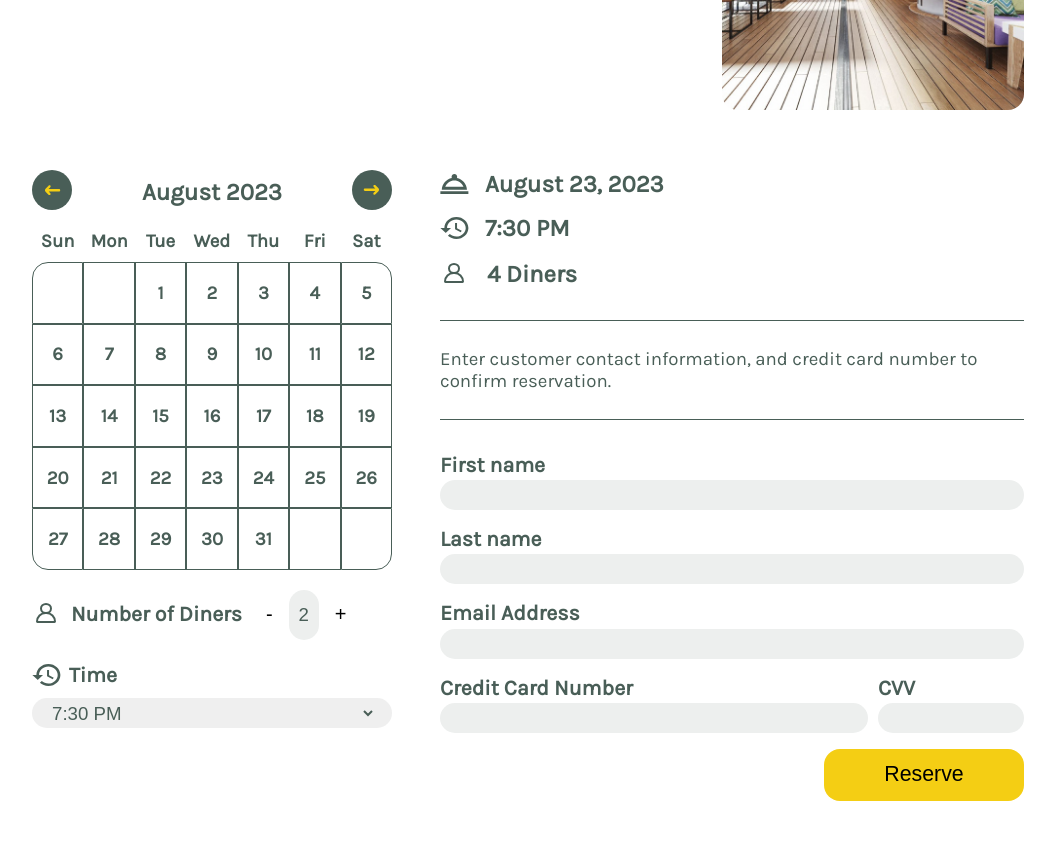
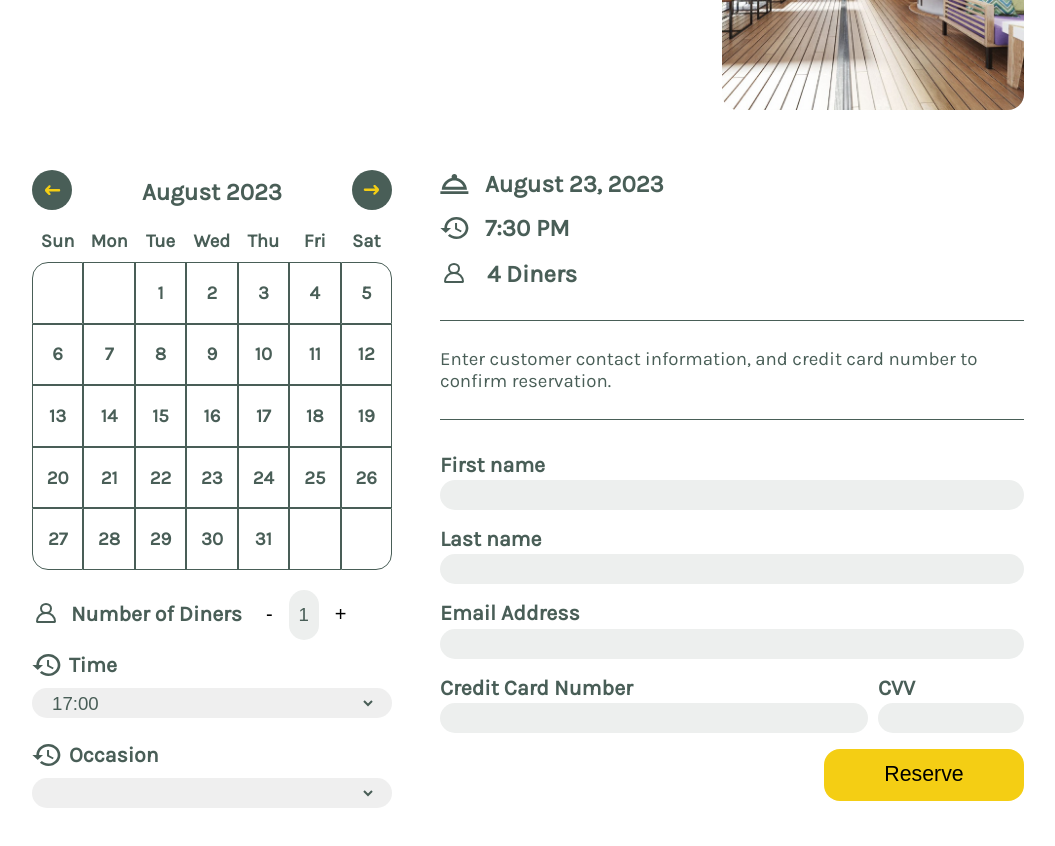
Before and after one commit to tofu97/little-lemon, a React (Create React App) app: page /reservations in a window 1280 px wide. Shown: the part 280-1126 px from the top of the page, without its empty margins (112-1167 px from the left). Built offline with nearby package versions, Linux system fonts and the light colour scheme; a web font is replaced by a local one.

Commit message:
Made the reservation details controlled components
* put everything in a single form
* hide the date input visibility except for screen readers

```diff
--- a/src/components/ReservationDetails.jsx
+++ b/src/components/ReservationDetails.jsx
@@ -1,4 +1,4 @@
-import React from "react"
+import React, { useState } from "react"
 import backButtonGrn from "../assets/images/Back-grn.svg"
 import forwardButtonGrn from "../assets/images/Forward-grn.svg"
 import user from "../assets/images/User.svg"
@@ -6,10 +6,42 @@ import clock from "../assets/images/clock.svg"
 import dish from "../assets/images/Dish.svg"
 
 const ReservationDetails = (props) => {
+    const [date, setDate] = useState("")
+    const [diners, setDiners] = useState(1)
+    const [time, setTime] = useState("")
+    const [occasion, setOccasion] = useState("")
+    const [availableTimes, setAvailableTimes] = useState([
+      "17:00",
+      "19:00",
+      "20:00",
+      "21:00",
+      "22:00",
+    ])
+
+    const onChangeDate = (e) => {
+        console.log(e.target.value)
+        setDate(e.target.value)
+    }
+
+    const onChangeDiners = (e) => {
+        console.log(e.target.value)
+        setDiners(e.target.value)
+    }
+
+    const onChangeTime = (e) => {
+        console.log(e.target.value)
+        setTime(e.target.value)
+    }
+
+    const onChangeOccasion = (e) => {
+        console.log(e.target.value)
+        setOccasion(e.target.value)
+    }
+
     return (
         <section className="container">
           <div className="content">
-            <div id="reservation-details">
+            <form id="reservation-details">
               <div className="calender-nav">
                 <nav>
                   <button>
@@ -81,29 +113,68 @@ const ReservationDetails = (props) => {
                   </tr>
                 </tbody>
               </table>
+              <div id="date-input">
+                <div className="field">
+                  <label htmlFor="res-date">
+                    <img src={clock} alt="date" />
+                    Date
+                  </label>
+                  <input type="date" id="res-date" onChange={onChangeDate} />
+                </div>
+              </div>
               <div id="diners-input">
                 <div className='field field-flex'>
-                  <label>
+                  <label htmlFor="guests">
                     <img src={user} alt="user" />
                     Number of Diners
                   </label>
                   <div id="diners-number-picker">
-                    <button class="number-btn">-</button>
-                      <input type='number' defaultValue={2} min={1} max={20} />
-                    <button class="number-btn">+</button>
+                    <button className="number-btn">-</button>
+                      <input
+                        type='number'
+                        defaultValue={diners}
+                        min={1}
+                        max={10}
+                        id="guests"
+                        onChange={onChangeDiners}
+                      />
+                    <button className="number-btn">+</button>
                   </div>
                 </div>
               </div>
               <div id="time-input">
                 <div className='field'>
-                  <label>
+                  <label htmlFor="res-time">
                     <img src={clock} alt="clock" />
                     Time
                   </label>
-                  <select value="1930">
-                    <option value="1930">7:30 PM</option>
-                    <option value="1945">7:45 PM</option>
-                    <option value="2000">8:00 PM</option>
+                  <select
+                    value={time}
+                    id="res-time"
+                    onChange={onChangeTime}
+                  >
+                    {availableTimes.map((time) => {
+                      return (
+                        <option key={time}>{time}</option>
+                      )
+                    })}
+                  </select>
+                </div>
+              </div>
+              <div id="occasion-input">
+                <div className="field">
+                  <label htmlFor="occasion">
+                    <img src={clock} alt="clock" />
+                    Occasion
+                  </label>
+                  <select
+                    id="occasion"
+                    onChange={onChangeOccasion}
+                    value={occasion}
+                  >
+                    <option></option>
+                    <option>Birthday</option>
+                    <option>Anniversary</option>
                   </select>
                 </div>
               </div>
@@ -124,27 +195,27 @@ const ReservationDetails = (props) => {
               <div id="reservation-contact-info">
                 <p>Enter customer contact information, and credit card number to confirm reservation.</p>
               </div>
-              <form id="contact-form">
+              <div id="contact-form">
                 <fieldset>
                   <div className="field">
-                    <label for="firstName">First name</label>
+                    <label htmlFor="firstName">First name</label>
                     <input type="text" id="firstName" name="firstName" />
                   </div>
                   <div className="field">
-                    <label for="lastName">Last name</label>
+                    <label htmlFor="lastName">Last name</label>
                     <input type="text" id="lastName" name="lastName" />
                   </div>
                   <div className="field">
-                    <label for="email">Email Address</label>
+                    <label htmlFor="email">Email Address</label>
                     <input type="email" id="email" name="email" />
                   </div>
                   <div id="credit-card-details">
                     <div className="field">
-                      <label for="creditCard">Credit Card Number</label>
+                      <label htmlFor="creditCard">Credit Card Number</label>
                       <input type="text" id="creditCard" name="creditCard" />
                     </div>
                     <div className="field">
-                      <label for="creditCardCvv">CVV</label>
+                      <label htmlFor="creditCardCvv">CVV</label>
                       <input type="text" id="creditCardCvv" name="creditCardCvv" />
                     </div>
                   </div>
@@ -153,8 +224,8 @@ const ReservationDetails = (props) => {
                     <button className='submit-btn'>Reserve</button>
                   </div>
                 </fieldset>
-              </form>
-            </div>
+              </div>
+            </form>
           </div>
         </section>
     )
--- a/src/gridta.css
+++ b/src/gridta.css
@@ -23,6 +23,24 @@ h2 {
 header a {
     color: #000;
     text-decoration: none;
+}
+
+#date-input {
+    /**
+     * hide normal date input except for screen readers
+     * or if using tab to tab across form inputs
+     * copy-pasta: This is Visually hidden boostrap class implementation
+    */
+    position: absolute;
+	position: absolute !important;
+	width: 1px !important;
+	height: 1px !important;
+	padding: 0 !important;
+	margin: -1px !important;
+	overflow: hidden !important;
+	clip: rect(0,0,0,0) !important;
+	white-space: nowrap !important;
+	border: 0 !important;
 }
 
 .submit-btn {
@@ -210,8 +228,6 @@ article.testimonial-card .col-1 {
     .chicago-story {
         margin-bottom: 5rem;
     }
-
-
 
     article.testimonial-card {
         margin-bottom: 2rem;
@@ -656,8 +672,13 @@ article.testimonial-card .col-1 {
     }
 
     #time-input {
-        margin-top: 42px;
-        grid-row: 11/ span 4;
+        margin-top: 32px;
+        grid-row: 11/ span 2;
+    }
+
+    #occasion-input {
+        margin-top: 22px;
+        grid-row: 13/ span 2;
     }
 
     #contact-form {
```
